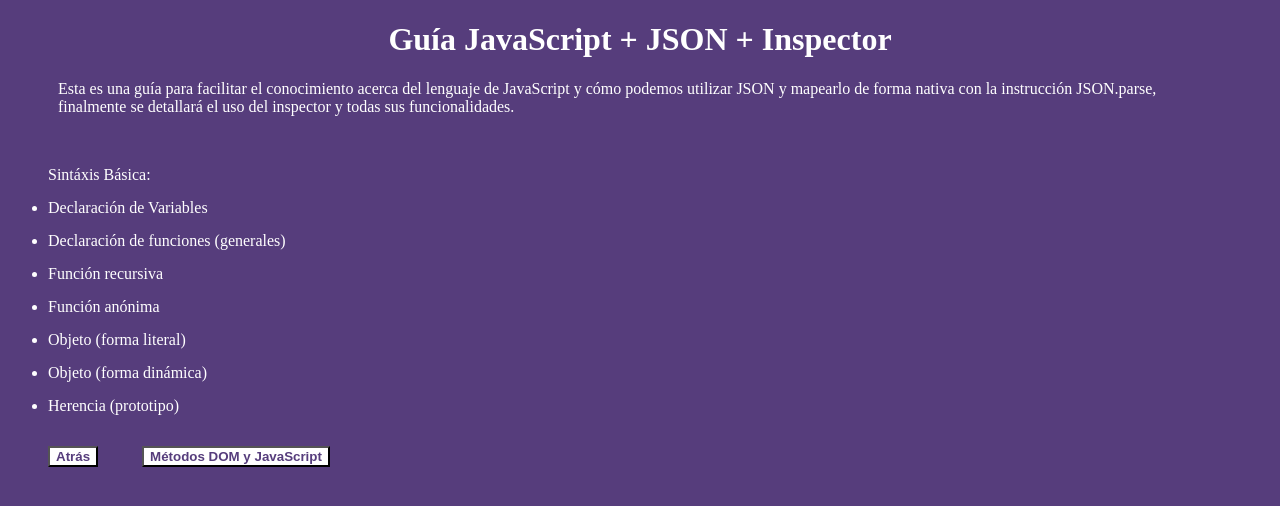
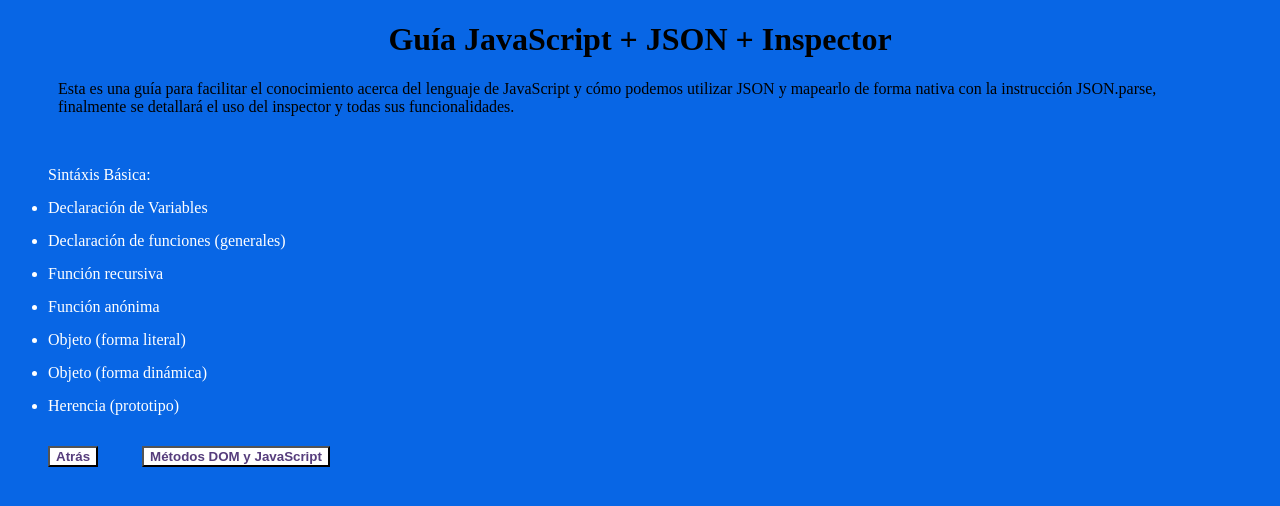
Before and after one commit to edinson0/Laboratorio_06_ATI-, a plain HTML site: page index.html in a window 1280 px wide. Drawn offline with Linux system fonts and the light colour scheme.

Commit message:
Segunda modificacion en css

```diff
--- a/css/style.css
+++ b/css/style.css
@@ -1,14 +1,14 @@
 body {
-	background-color: #563D7C;
+	background-color: #0866e5;
 }
 
 h1 {
-	color: white;
+	color: black;
 	text-align: center;
 }
 
 p {
-	color: white;
+	color:black;
 	padding-right: 50px;
 	padding-left: 50px;
 }
```
